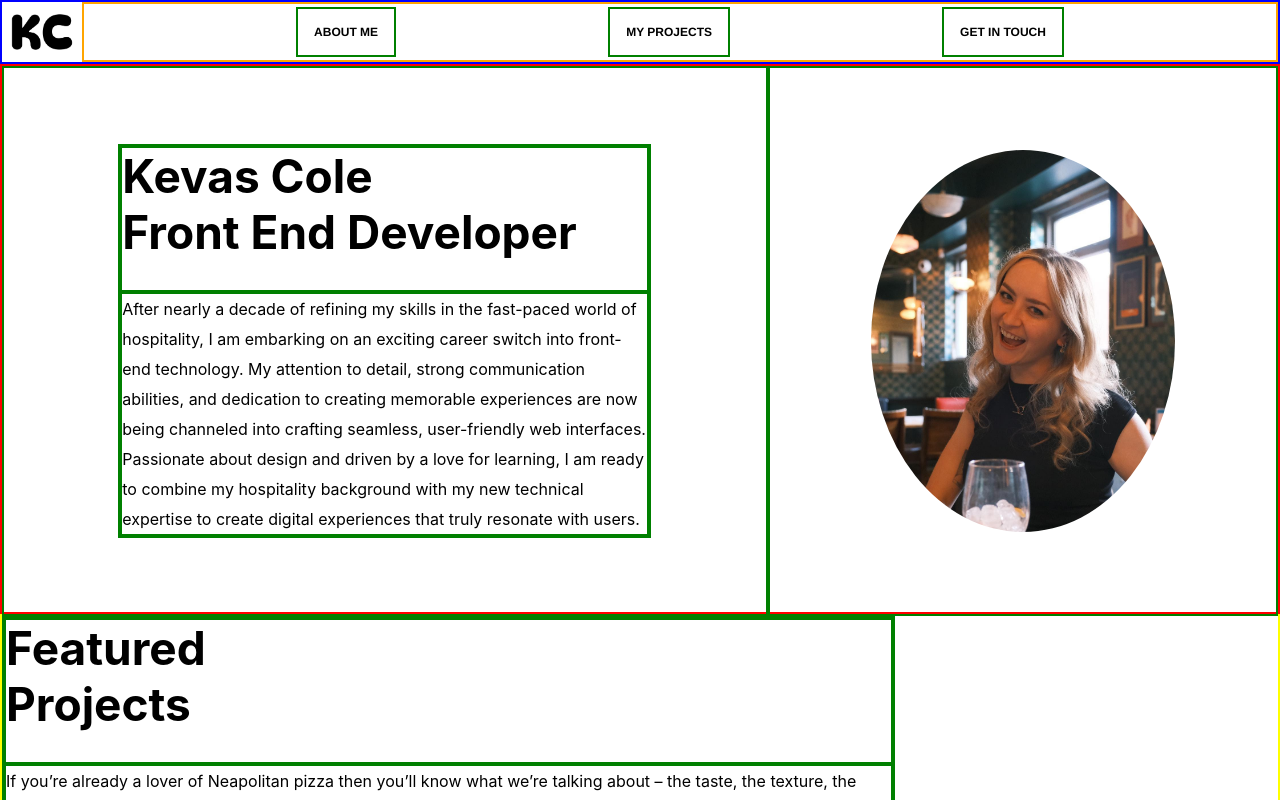
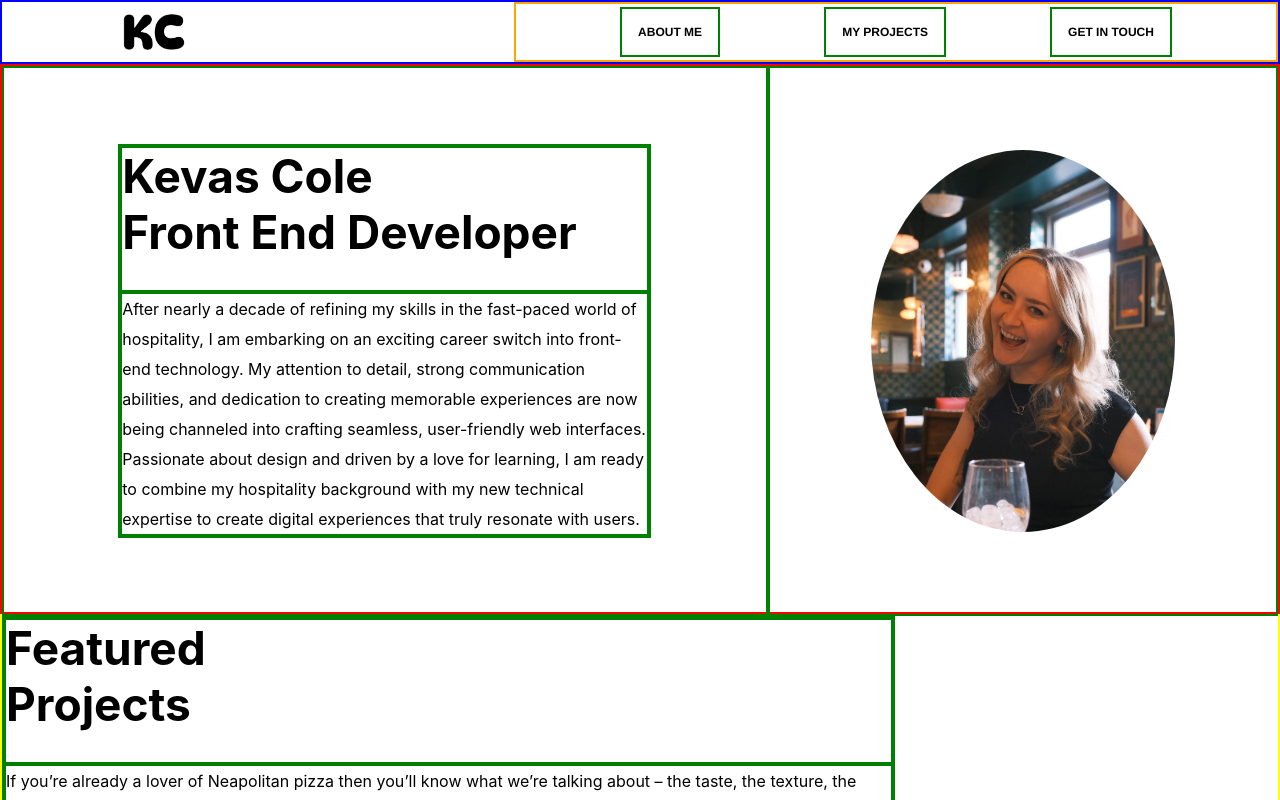
Before and after one commit to Kevasc/KCPortfolio, a React (Create React App) app in the folder my-app/: page / in a window 1280 px wide. Shown: the top 800 px of the page. Built offline with nearby package versions, Linux system fonts and the light colour scheme.

Commit message:
aligned logo with introduction text

```diff
--- a/my-app/src/components/Header.css
+++ b/my-app/src/components/Header.css
@@ -13,6 +13,7 @@
   display: flex;
   background-size: cover;
   height: 100%;
+  margin-left: 7rem;
 }
 
 .header-button {
@@ -30,4 +31,5 @@
   border: 2px solid orange;
   justify-content: space-evenly;
   width: 100%;
+  margin-left: 20rem;
 }
```
